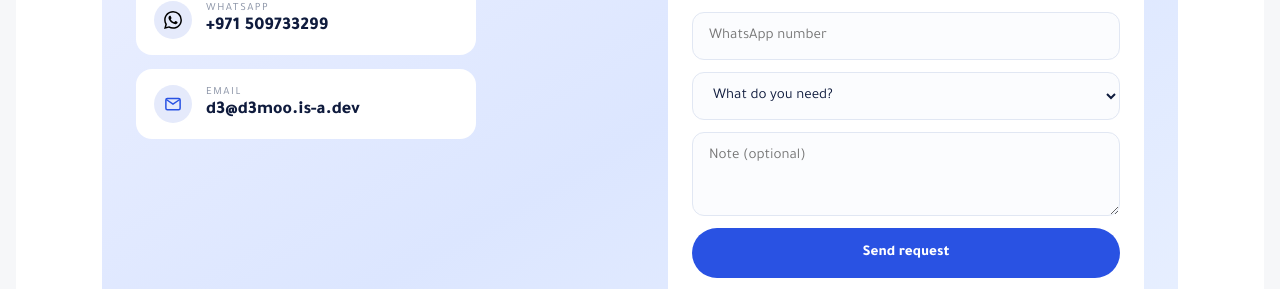
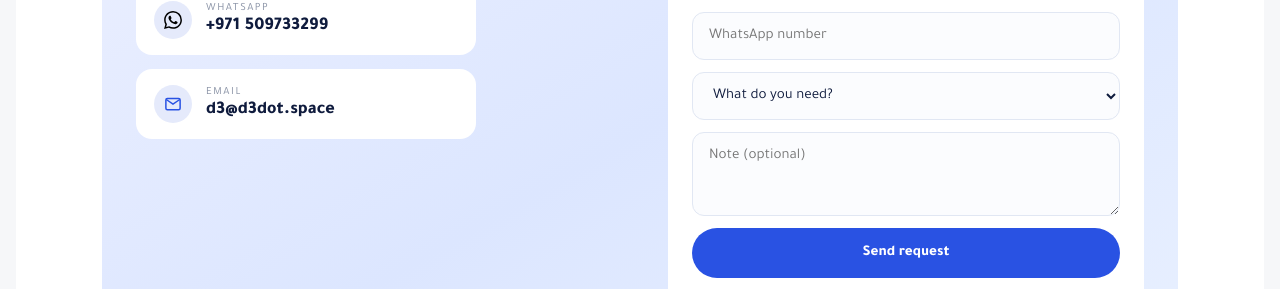
Before and after one commit to dxbdxb416/dxbdxb416.github.io, a Jekyll site: the page built from en/index.md, in a window 1280 px wide and 900 px high, scrolled down 5040 px. Shown: the part 159-448 px from the top of the window. Built offline with Jekyll 4.4.1, drawn with Linux system fonts in a browser that asks for light colours.

Commit message:
chore: update booking and contact details

```diff
--- a/_data/site.yml
+++ b/_data/site.yml
@@ -3,8 +3,8 @@
 url: "https://d3dot.space"
 whatsapp_number_display: "+971 509733299"
 whatsapp_link: "https://wa.me/971509733299"
-email: "d3@d3moo.is-a.dev"
-cal_link: "https://cal.com/d3moo/30min"
+email: "d3@d3dot.space"
+cal_link: "https://cal.com/d3dot/30min"
 og_image: "/assets/img/logo-navy.png"
 social:
   instagram: "https://www.instagram.com/d3.threedot/"
```
